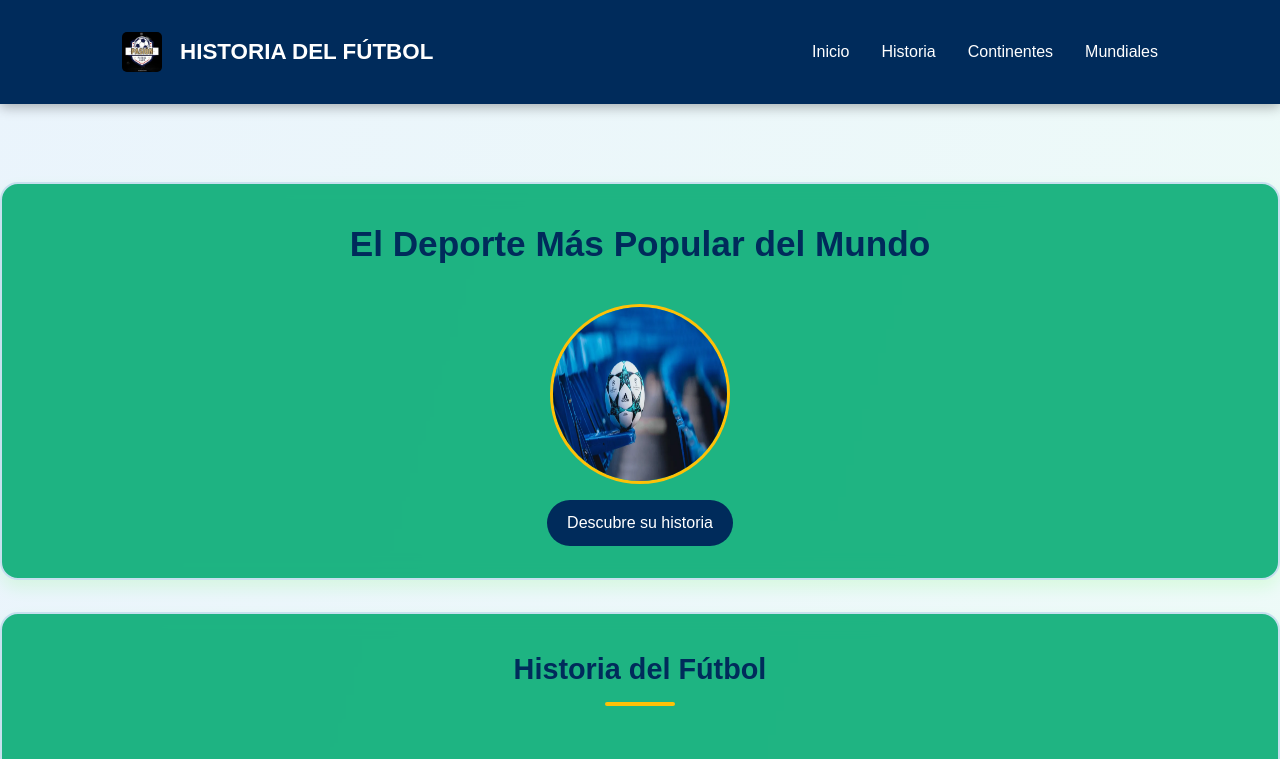
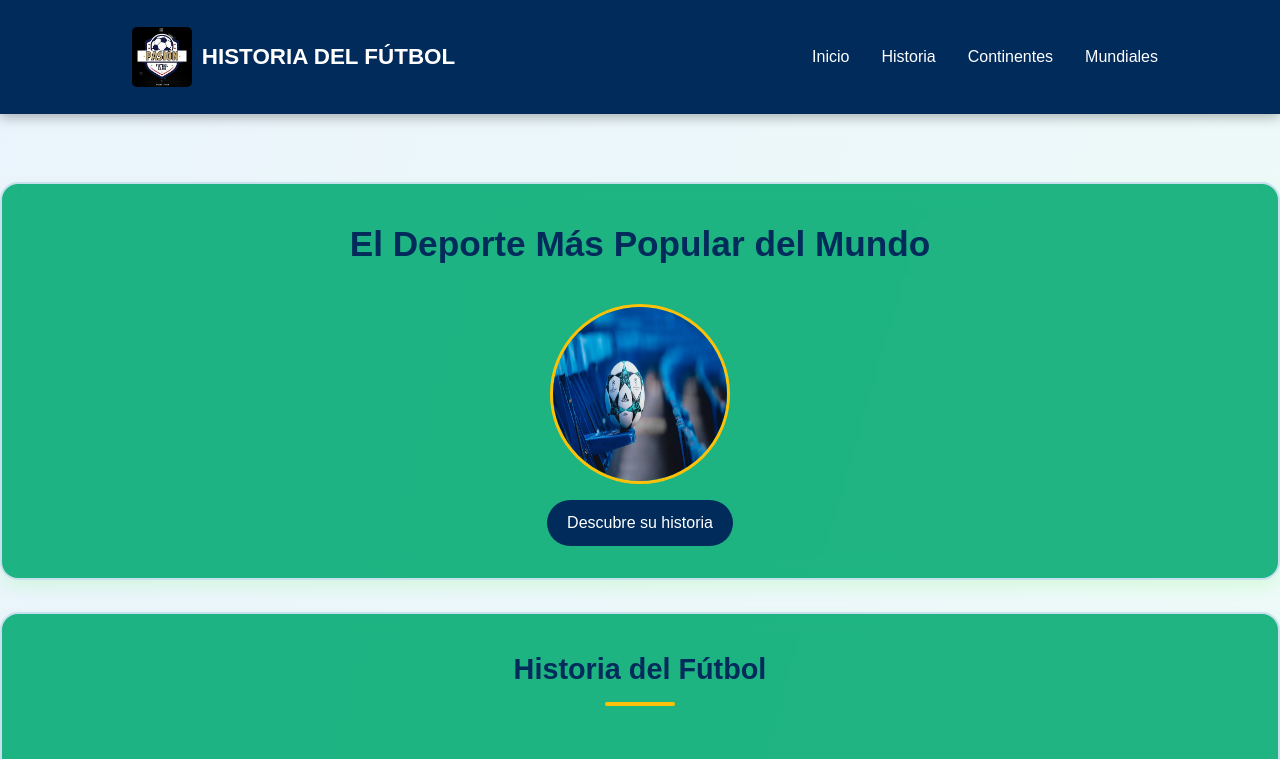
Before and after one commit to ErickAbanto/PAGINA-WEB-DE-FUTBOL, a plain HTML site: page index.html in a window 1280 px wide. Shown: the top 759 px of the page. Drawn offline with Linux system fonts and the light colour scheme.

Commit message:
Modificar el pie de página y ajustar estilos de la barra de navegación para mejorar la presentación

```diff
--- a/index.html
+++ b/index.html
@@ -138,7 +138,7 @@
 
     <!-- FOOTER -->
     <footer class="footer">
-      <p>© 2025 Historia del Fútbol | Desarrollado con ❤️ y pasión por el deporte</p>
+      <p>© 2025 Historia del Fútbol | Desarrollado con y pasión por el deporte</p>
     </footer>
   </div>
 </body>
--- a/public/css/style.css
+++ b/public/css/style.css
@@ -40,26 +40,27 @@ body.page {
   display: flex;
   justify-content: space-between;
   align-items: center;
-  padding: 0.8rem 2rem;
+  padding: 0.5rem 2rem;
 }
 
 .navbar__logo {
   display: flex;
   align-items: center;
-  gap: 10px;
+  gap: 5px;
 }
 
 .navbar__logo-img {
-  width: 40px;
-  height: 40px;
+  width: 60px;
+  height: 60px;
   border-radius: 5px;
+  margin-left: 10px;
 }
 
 .navbar__logo-text {
   font-size: 1.4rem;
   font-weight: 600;
   color: white;
-  margin-left: 0.5rem;
+  margin-left: 0.3rem;
   text-transform: uppercase;
 }
 
```
